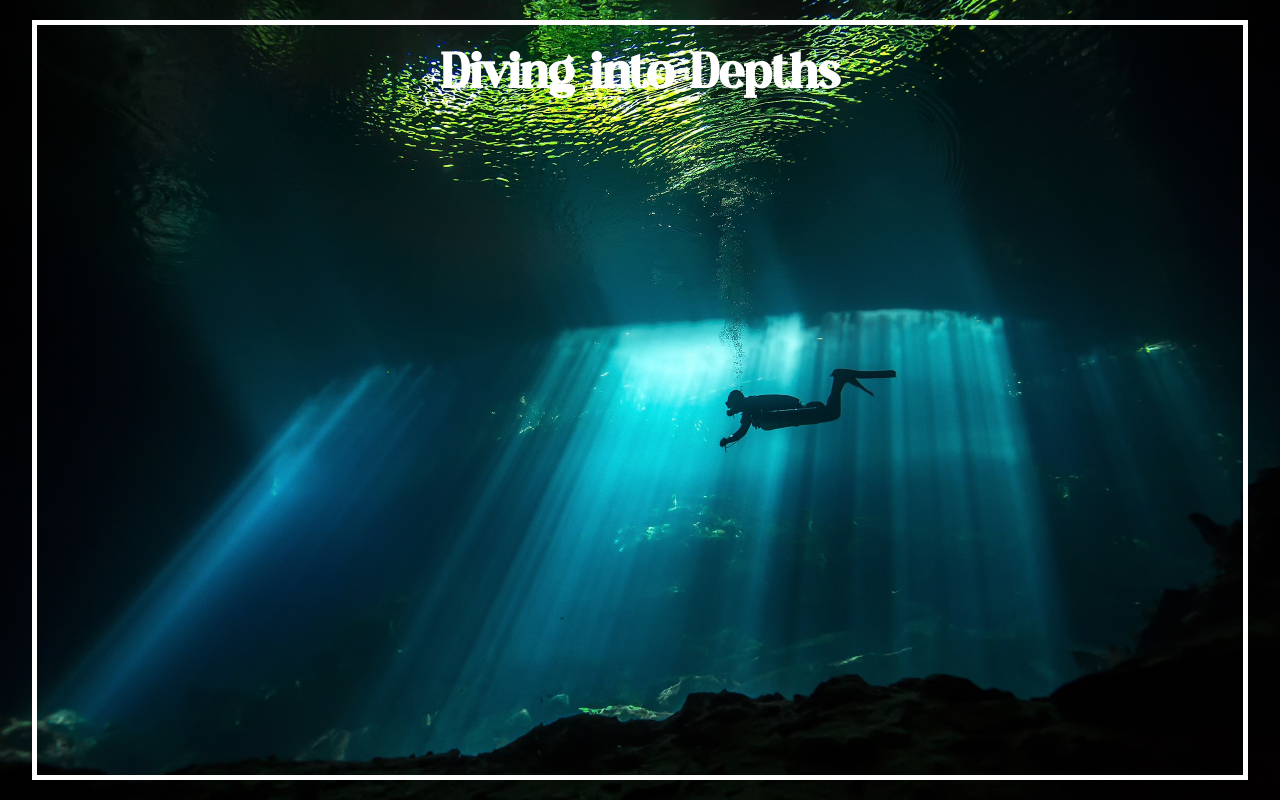
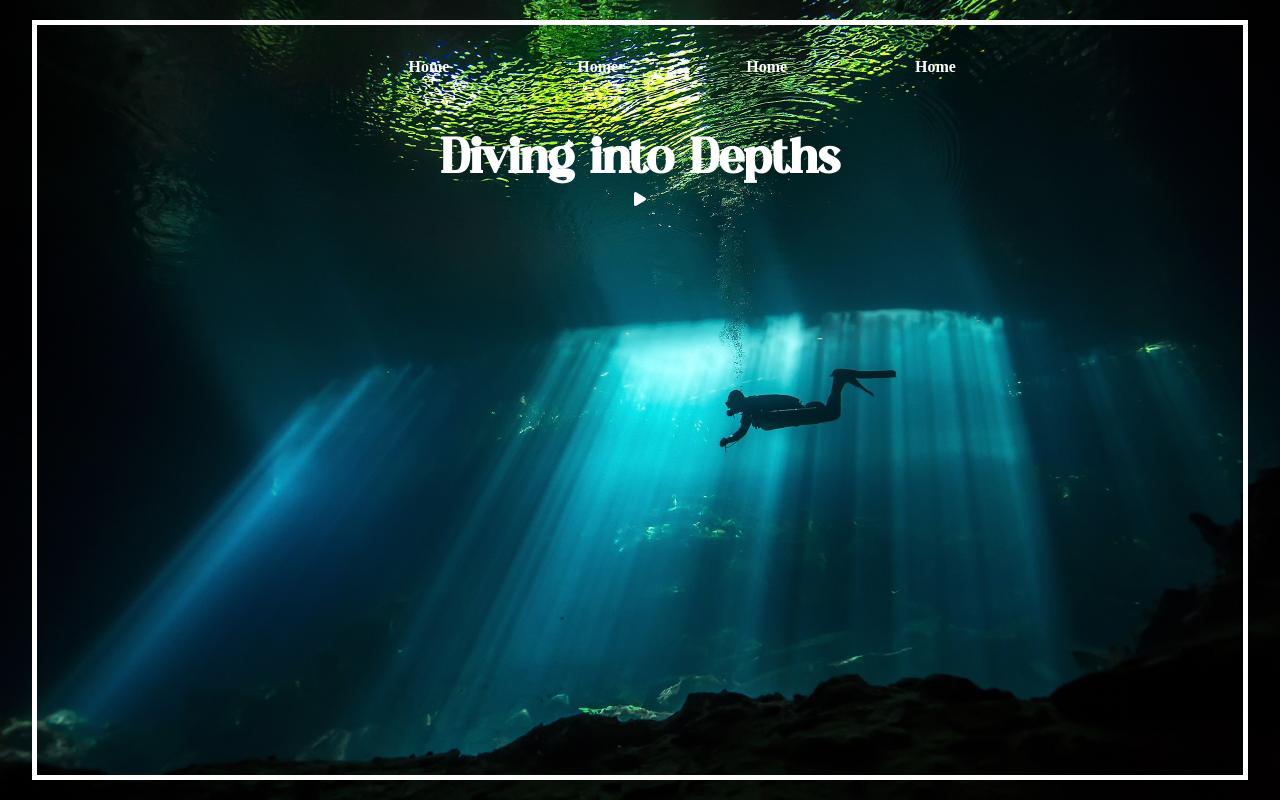
Before and after one commit to oroitz-lago-ramos/fansite, a plain HTML site: page index.html in a window 1280 px wide. Drawn offline with Linux system fonts and the light colour scheme.

Commit message:
ajout audio et nav bar sans fonctionnalités

```diff
--- a/fansite.css
+++ b/fansite.css
@@ -21,6 +21,10 @@ p {
   margin: 0;
   padding: 0;
 }
+
+#sound-div {
+  display: none;
+}
 /* html {
     overflow: hidden;
 } */
@@ -42,13 +46,38 @@ p {
 
 #white-border {
   display: flex;
-  justify-content: center;
-  /* align-items: center; */
+  flex-direction: column;
+  justify-content: top;
+  align-items: center;
   border: 5px solid #fff;
   position: absolute;
 
   height: 95%;
   width: 95%;
+}
+
+header nav {
+  background-color: transparent;
+  padding: 5%;
+}
+header nav ul {
+  list-style: none;
+  display: flex;
+}
+
+header nav ul li a {
+  text-decoration: none;
+  color:#fff ;
+  font-weight: bold;
+  margin: 1vh 5vw;
+  padding: 5%;
+  border-radius: 50%;
+  transition: 0.4s;
+}
+header nav ul li a:hover {
+  background-color: #fff;
+  border-radius: 15px;
+  color: #000000;
 }
 
 h1 {
@@ -61,3 +90,13 @@ h1 {
   text-shadow: 2px 0 #000000, -2px 0 #000000, 0 2px #000000, 0 -2 rgb(0, 0, 0),
              1px 1px #000000, -1px -1px #000000, 1px -1px #000000, -1px 1px #000000;
 }
+
+#audio-controller {
+  color: #fff;
+  display: flex;
+  gap: 30%;
+  margin: 2% 0;
+}
+#audio-controller button {
+  color: #fff;
+}
--- a/index.html
+++ b/index.html
@@ -3,16 +3,49 @@
   <head>
     <meta charset="UTF-8" />
     <meta name="viewport" content="width=device-width, initial-scale=1.0" />
+    <link rel="stylesheet" href="https://cdnjs.cloudflare.com/ajax/libs/font-awesome/6.4.2/css/all.min.css" integrity="sha512-z3gLpd7yknf1YoNbCzqRKc4qyor8gaKU1qmn+CShxbuBusANI9QpRohGBreCFkKxLhei6S9CQXFEbbKuqLg0DA==" crossorigin="anonymous" referrerpolicy="no-referrer" />
     <link rel="stylesheet" href="fansite.css" />
     <title>Diving into depths</title>
   </head>
   <body>
+
+    <!-- Background audio -->
+    <!-- <div id="sound-div">
+      <embed src="assets/audio/One Breath Around The World [TubeRipper.com].mp3" loop="true" autostart="true">
+    </div> -->
+
+    <!-- <iframe src="assets/audio/One Breath Around The World [TubeRipper.com].mp3" allow="autoplay" style="display:none" id="iframeAudio">
+    </iframe>
+    <audio autoplay loop  id="playAudio">
+    <source src="audio/source.mp3"> -->
+
+  </audio>
     <div class="background">
       <div id="white-border">
-        <header></header>
+        <header>
+          <nav>
+            <ul>
+              <li><a href="index.html">Home</a></li>
+              <li><a href="index.html">Home</a></li>
+              <li><a href="index.html">Home</a></li>
+              <li><a href="index.html">Home</a></li>
+            </ul>
+          </nav>
+        </header>
 
         <h1>Diving into Depths</h1>
+        <div id="audio-controller">
+          <button id="pp-button" onClick="playPause()">
+            <audio
+              src="assets/audio/One Breath Around The World [TubeRipper.com].mp3"
+              autoplay
+              loop
+            ></audio>
+          <i class="fa-solid fa-play"></i>
+          </button>
+        </div>
       </div>
     </div>
+    <script src="main.js"></script>
   </body>
 </html>
--- /dev/null
+++ b/main.js
@@ -0,0 +1,20 @@
+//   Background audio
+// var isChrome =
+//   /Chrome/.test(navigator.userAgent) && /Google Inc/.test(navigator.vendor);
+// if (!isChrome) {
+//   $("#iframeAudio").remove();
+// } else {
+//   $("#playAudio").remove(); // just to make sure that it will not have 2x audio in the background
+// }
+var aud = document.getElementById("pp-button").children[0];
+var isPlaying = false;
+aud.pause();
+
+function playPause() {
+  if (isPlaying) {
+    aud.pause();
+  } else {
+    aud.play();
+  }
+  isPlaying = !isPlaying;
+}
```
Also changed, not shown: 1 other file.
